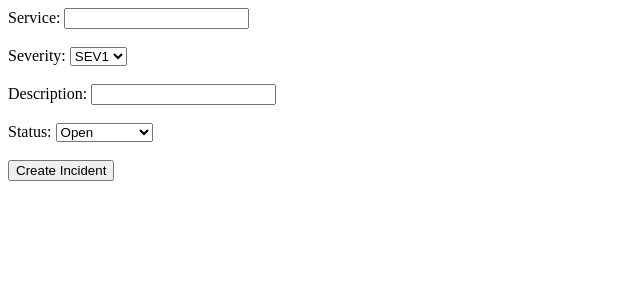
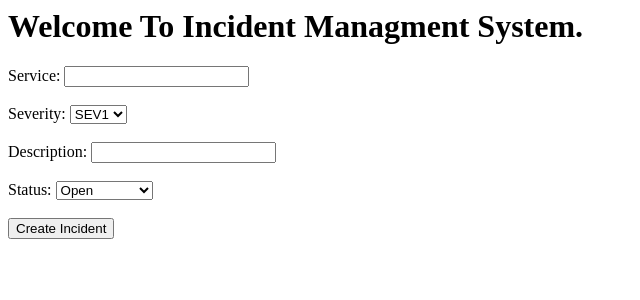
Before and after one commit to Anshu-m-dev-bit/Incident_Managment_System, a Flask app: page /create in a window 1280 px wide. Shown: the top 300 px of the page, without its empty margins (0-640 px from the left). Run offline with Flask 3, Linux system fonts and the light colour scheme.

Commit message:
Testing  for ec2-instance

```diff
--- a/templates/create.html
+++ b/templates/create.html
@@ -1,3 +1,4 @@
+<h1>Welcome To Incident Managment System.</h1>
 <form method="POST">
 
     <label>Service:</label>
```
